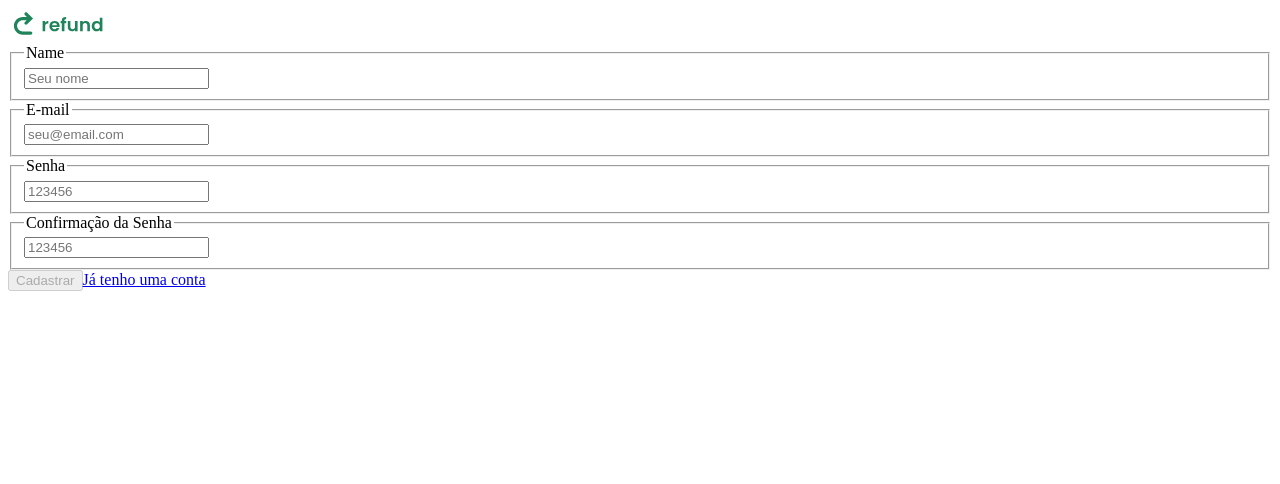
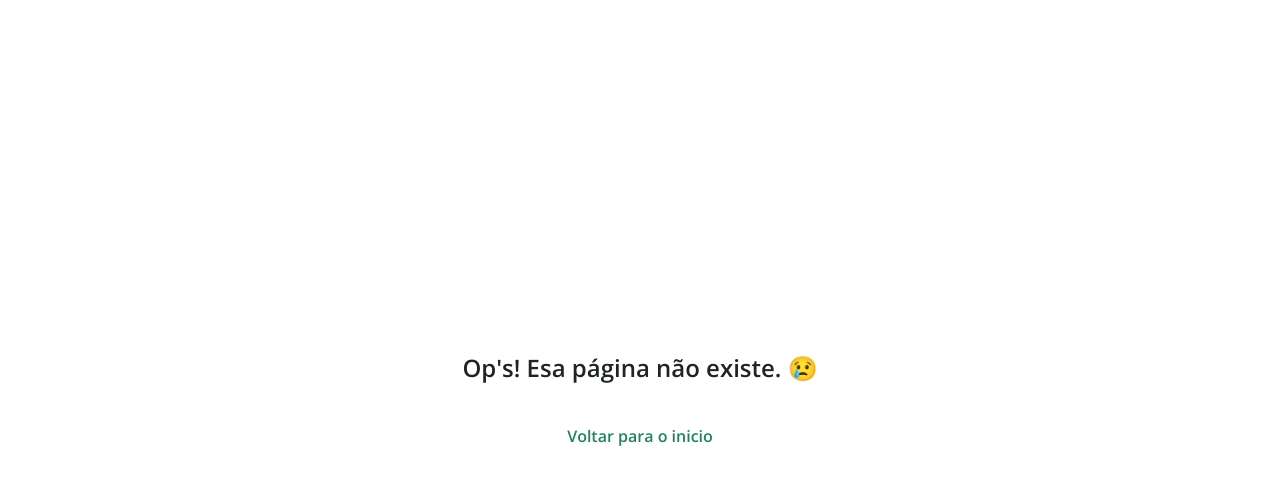
Before and after one commit to CiceroEduardo84/RefoundV2, a React (Vite) app: page /signup in a window 1280 px wide. Shown: the top 484 px of the page. Built offline with nearby package versions, Linux system fonts and the light colour scheme.

Commit message:
feat: add base employee routes

```diff
--- a/src/main.tsx
+++ b/src/main.tsx
@@ -1,6 +1,7 @@
 import { StrictMode } from "react";
 import { createRoot } from "react-dom/client";
 import { App } from "./App.tsx";
+import "./index.css";
 
 createRoot(document.getElementById("root")!).render(
   <StrictMode>
--- a/src/pages/SignIn.tsx
+++ b/src/pages/SignIn.tsx
@@ -36,7 +36,7 @@
 
       <a
         href="/signup"
-        className="text-sm font-semibold text-gray-100 mt-10 mb-4 text-center hover: text-green-800 transition ease-linear"
+        className="text-sm font-semibold text-gray-100 mt-10 mb-4 text-center hover:text-green-800 transition ease-linear"
       >
         Criar Conta
       </a>
--- a/src/pages/SignUp.tsx
+++ b/src/pages/SignUp.tsx
@@ -52,8 +52,8 @@
       </Button>
 
       <a
-        href="/signup"
-        className="text-sm font-semibold text-gray-100 mt-10 mb-4 text-center hover: text-green-800 transition ease-linear"
+        href="/"
+        className="text-sm font-semibold text-gray-100 mt-10 mb-4 text-center hover:text-green-800 transition ease-linear"
       >
         Já tenho uma conta
       </a>
--- /dev/null
+++ b/src/routes/employee.route.tsx
@@ -0,0 +1,16 @@
+import { Route, Routes } from "react-router";
+import { Refund } from "../pages/Refund";
+import { NotFound } from "../pages/NotFound";
+import { AppLayout } from "../components/AppLayout";
+
+export function EmployeeRoutes() {
+  return (
+    <Routes>
+      <Route path="/" element={<AppLayout />}>
+        <Route path="/" element={<Refund />} />
+      </Route>
+
+      <Route path="*" element={<NotFound />} />
+    </Routes>
+  );
+}
--- a/src/routes/index.tsx
+++ b/src/routes/index.tsx
@@ -1,10 +1,11 @@
 import { BrowserRouter } from "react-router";
 import { AuthRoutes } from "./auth.route";
+import { EmployeeRoutes } from "./employee.route";
 
 export function Routes() {
   return (
     <BrowserRouter>
-      <AuthRoutes />
+      <EmployeeRoutes />
     </BrowserRouter>
   );
 }
```
